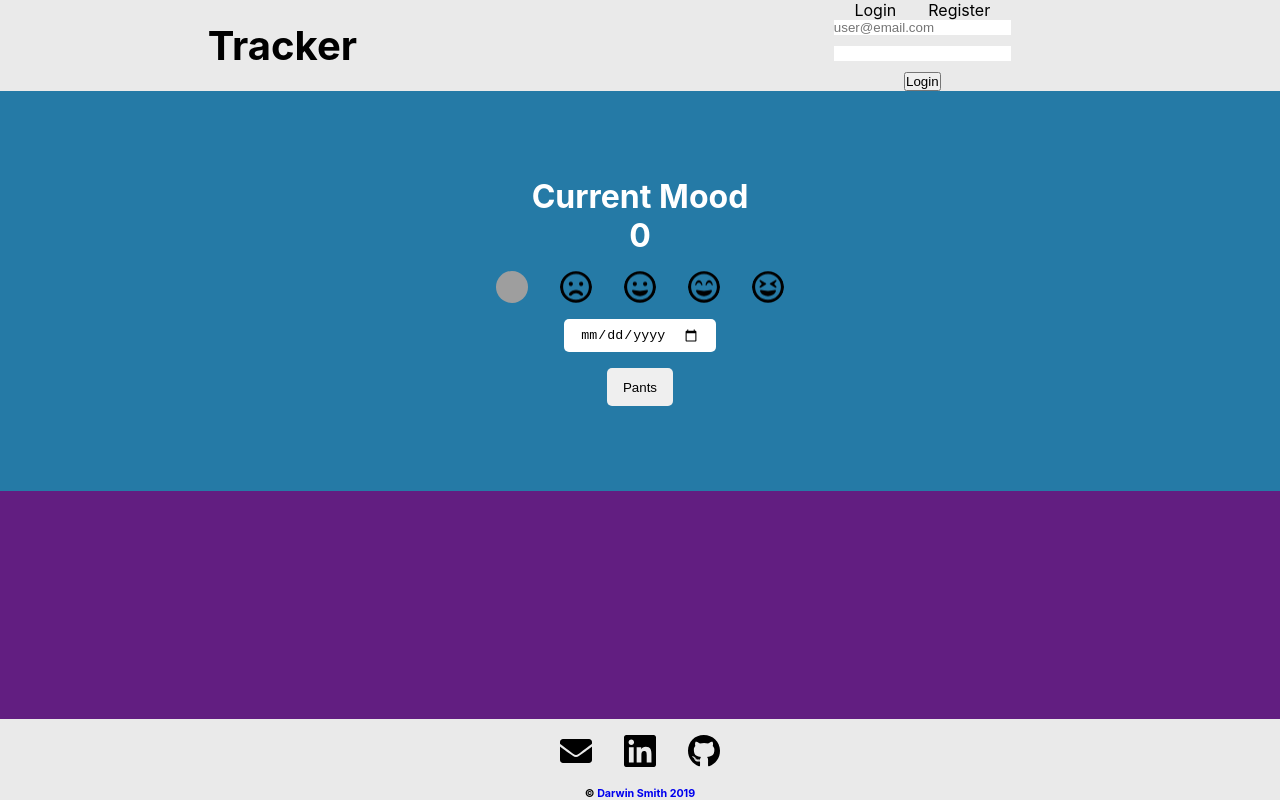
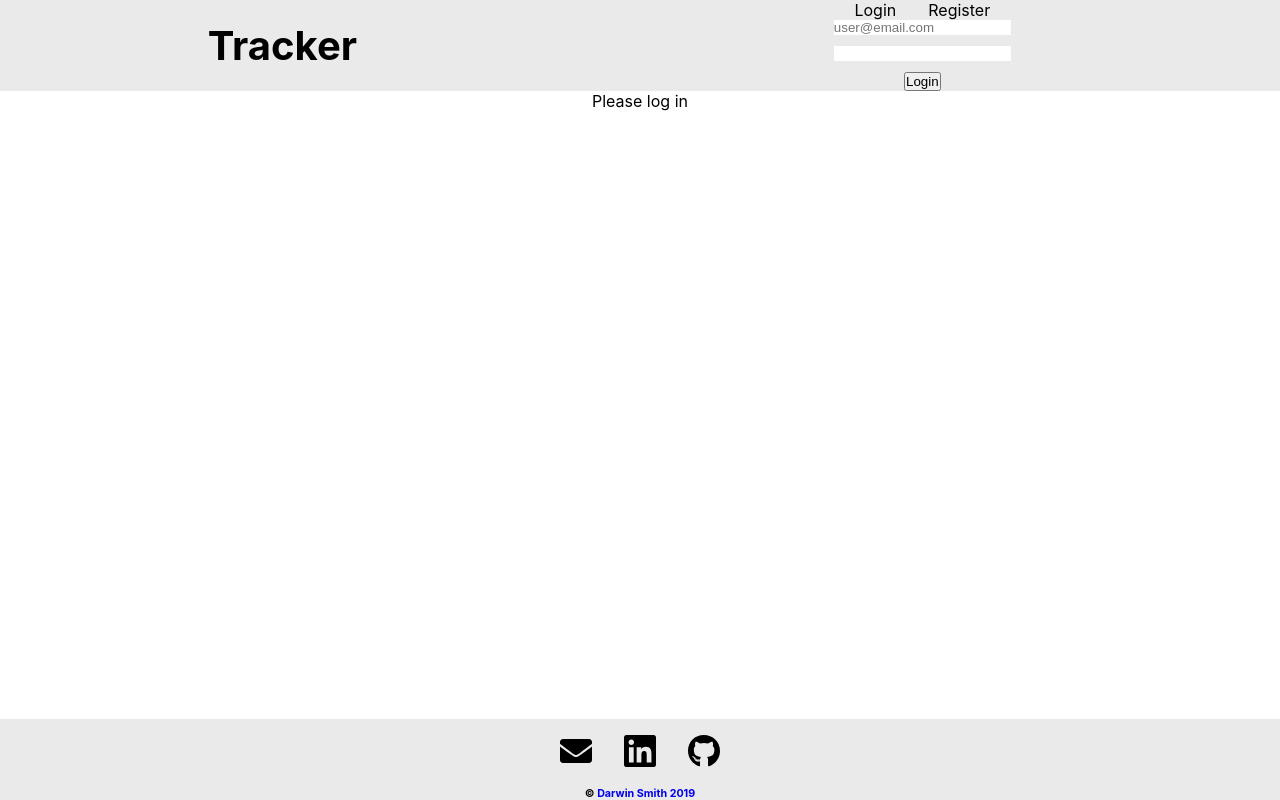
Before and after one commit to darwin911/tracker, a React (Create React App) app in the folder client/: page /login in a window 1280 px wide. Built offline with nearby package versions, Linux system fonts and the light colour scheme; grey boxes are pictures that could not be loaded.

Commit message:
updates login/register flow to redirect to /

```diff
--- a/client/src/App.css
+++ b/client/src/App.css
@@ -14,7 +14,8 @@ html {
 body {
   height: 100%;
   min-height: 100vh;
-  background: #621e81;
+  background: white;
+  color: black;
   font-family: Oxygen, -apple-system, BlinkMacSystemFont, 'Segoe UI', Roboto, Ubuntu, Cantarell, 'Open Sans', 'Helvetica Neue', sans-serif;
   text-align: center;
   position: relative;
@@ -69,13 +70,21 @@ header {
   color: black;
 }
 
+main {
+  min-height: 100vh;
+}
+
 main p {
   color: white;
+  margin-bottom: 0.7rem;
+}
+
+main p:last-of-type {
+  margin-bottom: 1.5rem;
 }
 
 .container {
   background: #257aa6;
-  height: 50vh;
   display: -webkit-box;
   display: -ms-flexbox;
   display: flex;
@@ -89,11 +98,6 @@ main p {
   -webkit-box-align: center;
       -ms-flex-align: center;
           align-items: center;
-}
-
-.current-mood {
-  font-size: 2rem;
-  color: white;
 }
 
 [type="date"] {
@@ -110,7 +114,7 @@ main p {
   opacity: 0.9;
 }
 
-.score {
+.mood {
   color: white;
   font-size: 2rem;
 }
--- a/client/src/App.js
+++ b/client/src/App.js
@@ -3,7 +3,12 @@ import "./App.css";
 import Header from "./components/Header.jsx";
 import MoodTracker from "./components/MoodTracker.jsx";
 import Footer from "./components/Footer.jsx";
-import { createUser, loginUser, getUserEntries } from "./services/helper";
+import {
+  createUser,
+  loginUser,
+  addEntry,
+  getUserEntries
+} from "./services/helper";
 import { withRouter } from "react-router-dom";
 import decode from "jwt-decode";
 
@@ -19,7 +24,6 @@ class App extends React.Component {
         id: "",
         picture: ""
       },
-      score: 0,
       userData: {
         name: "",
         email: "",
@@ -27,12 +31,15 @@ class App extends React.Component {
         picture: ""
       },
       userEntries: [],
+      mood: null
     };
 
     this.handleChange = this.handleChange.bind(this);
     this.handleLogin = this.handleLogin.bind(this);
     this.handleLogout = this.handleLogout.bind(this);
     this.handleRegister = this.handleRegister.bind(this);
+    this.setMood = this.setMood.bind(this);
+    this.handleSubmit = this.handleSubmit.bind(this);
   }
 
   async componentDidMount() {
@@ -46,6 +53,7 @@ class App extends React.Component {
         userEntries,
         currentUser
       });
+      this.props.history.push('/');
     }
   }
 
@@ -100,8 +108,27 @@ class App extends React.Component {
     this.props.history.push("/");
   }
 
+  async handleSubmit(e) {
+    e.preventDefault();
+    const resp = await addEntry({
+      mood: this.state.mood,
+      user_id: this.state.currentUser.id
+    });
+    this.setState(prevState => ({
+      userEntries: [...prevState.userEntries, resp]
+    }));
+  }
+
+  setMood(e) {
+    // preventDefault submit when selecting mood
+    e.preventDefault();
+    this.setState({
+      mood: e.target.value
+    });
+  }
+
   render() {
-    const { isLoggedIn, currentUser, score } = this.state;
+    const { isLoggedIn, currentUser, mood, userEntries } = this.state;
     return (
       <div className="App">
         <Header
@@ -112,11 +139,18 @@ class App extends React.Component {
           handleLogout={this.handleLogout}
           handleRegister={this.handleRegister}
         />
+        {isLoggedIn ? (
+          <MoodTracker
+            mood={mood}
+            handleSubmit={this.handleSubmit}
+            setMood={this.setMood}
+            userEntries={userEntries}
+            currentUser={currentUser}
+          />
+        ) : (
+          <p>Please log in</p>
+        )}
 
-        <MoodTracker
-          userEntries={this.state.userEntries}
-          currentUser={currentUser}
-          score={score} />
         <Footer />
       </div>
     );
--- a/client/src/App.scss
+++ b/client/src/App.scss
@@ -15,7 +15,8 @@ html {
 body {
   height: 100%;
   min-height: 100vh;
-  background: $purple;
+  background: white;
+  color: black;
   font-family: Oxygen, -apple-system, BlinkMacSystemFont, 'Segoe UI', Roboto, Ubuntu, Cantarell, 'Open Sans', 'Helvetica Neue', sans-serif;
   text-align: center;
   position: relative;
@@ -60,23 +61,22 @@ header {
 }
 
 main {
+  min-height: 100vh;
   p {
     color: white;
+    margin-bottom: 0.7rem;
+    &:last-of-type{
+      margin-bottom: 1.5rem;
+    }
   }
 }
 
 .container {
   background: $secondary;
-  height: 50vh;
   display: flex;
   flex-direction: column;
   justify-content: center;
   align-items: center;
-}
-
-.current-mood {
-  font-size: 2rem;
-  color: white;
 }
 
 [type="date"] {
@@ -91,7 +91,7 @@ main {
   }
 }
 
-.score {
+.mood {
   color: white;
   font-size: 2rem;
 }
--- a/client/src/components/MoodTracker.jsx
+++ b/client/src/components/MoodTracker.jsx
@@ -1,5 +1,4 @@
 import React, { Component } from "react";
-import { addEntry } from "../services/helper";
 import moment from "moment";
 
 class MoodTracker extends Component {
@@ -11,59 +10,45 @@ class MoodTracker extends Component {
     };
   }
 
-  async handleSubmit(e) {
-    e.preventDefault();
-    const resp = await addEntry({
-      mood: this.state.mood,
-      user_id: this.props.currentUser.id
-    });
-  }
-
-  setMood(e) {
-    e.preventDefault();
-    this.setState({
-      mood: e.target.value
-    });
-  }
 
   render() {
-    const { currentMood, mood } = this.state;
+    const { currentMood } = this.state;
+    const { handleSubmit, setMood, mood } = this.props;
     return (
       <main>
         <div className="container">
-          <h3 className="current-mood">Current Mood {currentMood}</h3>
 
-          <h2 className="score">{mood}</h2>
-          <form className="mood-form" onSubmit={e => this.handleSubmit(e)}>
+          <h2 className="mood">{mood}</h2>
+          <form className="mood-form" onSubmit={e => handleSubmit(e)}>
             <button
               className="face one"
               type="submit"
               value={1}
-              onClick={e => this.setMood(e)}
+              onClick={e => setMood(e)}
             />
             <button
               className="face two"
               type="submit"
               value={2}
-              onClick={e => this.setMood(e)}
+              onClick={e => setMood(e)}
             />
             <button
               className="face three"
               type="submit"
               value={3}
-              onClick={e => this.setMood(e)}
+              onClick={e => setMood(e)}
             />
             <button
               className="face four"
               type="submit"
               value={4}
-              onClick={e => this.setMood(e)}
+              onClick={e => setMood(e)}
             />
             <button
               className="face five"
               type="submit"
               value={5}
-              onClick={e => this.setMood(e)}
+              onClick={e => setMood(e)}
             />
 
             <input type="date" />
@@ -76,7 +61,7 @@ class MoodTracker extends Component {
                 </p>
               ))}
 
-            <button className="submit-btn">Pants</button>
+            <button className="submit-btn">Submit</button>
           </form>
         </div>
       </main>
--- a/package.json
+++ b/package.json
@@ -4,6 +4,7 @@
   "description": "",
   "main": "index.js",
   "scripts": {
+    "start": "node server",
     "dev": "nodemon server",
     "resetDb": "node resetDb && nodemon server"
   },
```
Also changed, not shown: 2 other files (tests, documents, lock files or other folders).
